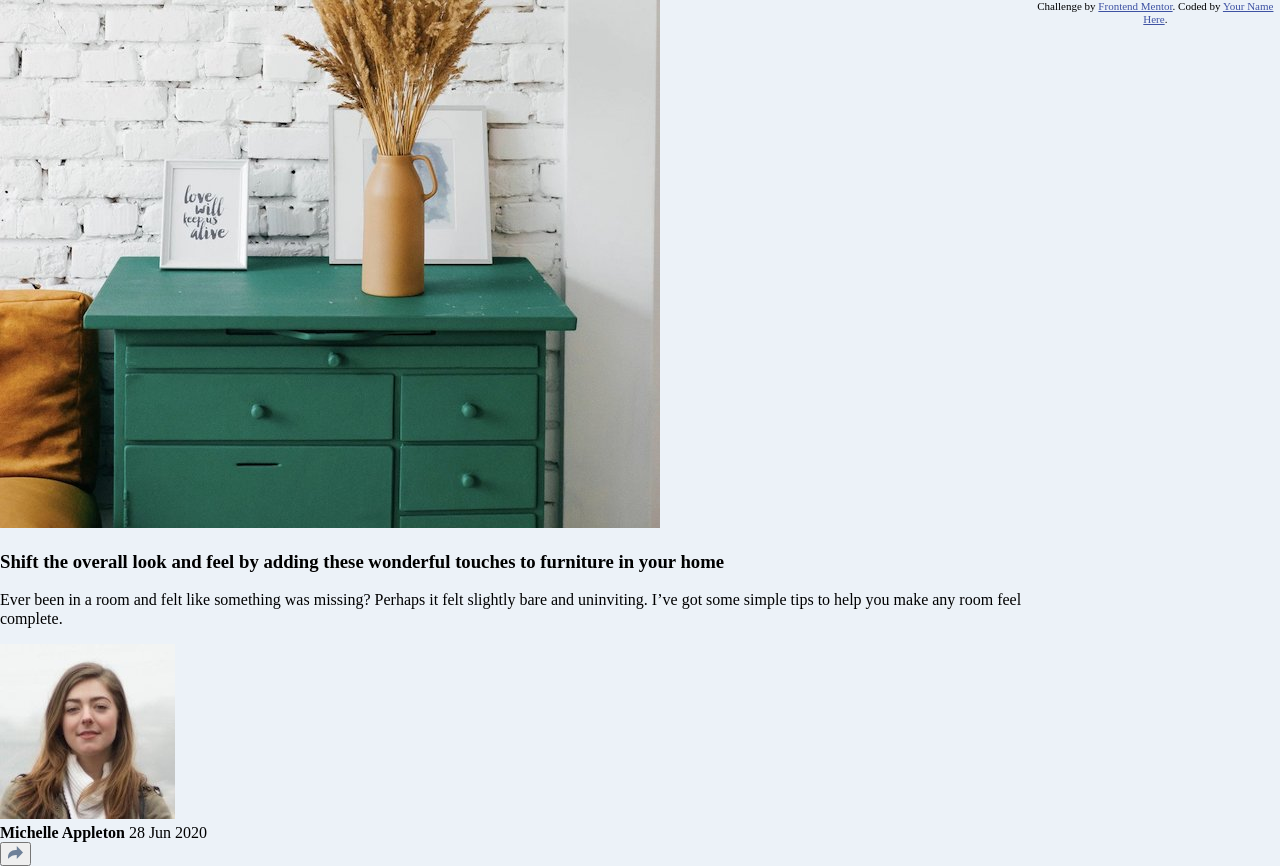
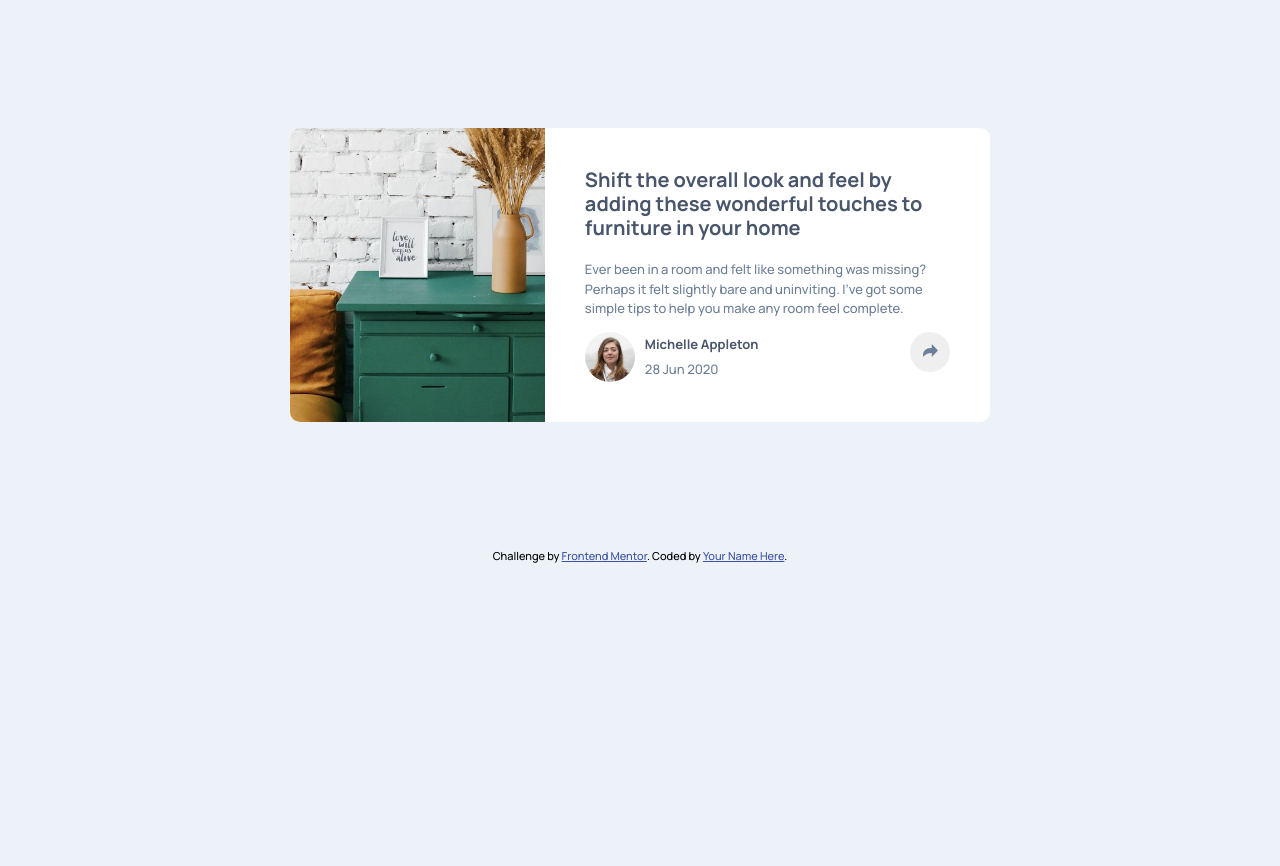
Before and after one commit to AhmedMikkawe/ArticlePreviewComponent, a plain HTML site: page index.html in a window 1280 px wide. After the commit the page ends 800 px from the top, so only its background shows below. Drawn offline with Linux system fonts and the light colour scheme.

Commit message:
Completed Positioning Elements

```diff
--- a/index.html
+++ b/index.html
@@ -6,19 +6,23 @@
 
   <link rel="icon" type="image/png" sizes="32x32" href="./images/favicon-32x32.png">
   <link rel="stylesheet" href="styles/normalize.css">
+  <link rel="preconnect" href="https://fonts.googleapis.com">
+  <link rel="preconnect" href="https://fonts.gstatic.com" crossorigin>
+  <link href="https://fonts.googleapis.com/css2?family=Manrope:wght@500;700&display=swap" rel="stylesheet">
+
   <link rel="stylesheet" href="styles/style.css">
   <title>Frontend Mentor | Article preview component</title>
 
   <!-- Feel free to remove these styles or customise in your own stylesheet 👍 -->
   <style>
-    .attribution { font-size: 11px; text-align: center; }
+    .attribution { font-size: 11px; text-align: center;}
     .attribution a { color: hsl(228, 45%, 44%); }
   </style>
 </head>
 <body>
   <div class="component">
     <div class="image-container">
-      <img src="images/drawers.jpg" alt="drawers">
+<!--      <img src="images/drawers.jpg" alt="drawers">-->
     </div>
     <div class="component-content">
       <h3 class="content-header">  Shift the overall look and feel by adding these wonderful
@@ -30,10 +34,12 @@
         to help you make any room feel complete.
       </p>
       <div class="author-component">
-        <img src="images/avatar-michelle.jpg" alt="michelle">
         <div class="author-info">
-          <strong>Michelle Appleton</strong>
-          <span>28 Jun 2020</span>
+          <img class="avatar" src="images/avatar-michelle.jpg" alt="michelle">
+          <div class="author-info2">
+            <strong>Michelle Appleton</strong>
+            <span>28 Jun 2020</span>
+          </div>
         </div>
         <button class="share">
           <img src="images/icon-share.svg" alt="share icon">
--- a/styles/style.css
+++ b/styles/style.css
@@ -6,5 +6,66 @@
 }
 body{
     background-color: var(--Light-Grayish-Blue);
+    font-size: 13px;
+    font-family: 'Manrope', sans-serif;
+}
+.component{
+    margin: 10% auto;
     display: flex;
+    max-width: 700px;
+    max-height: 300px;
+    background-color: #fff;
+    border-radius: 10px;
 }
+.component .image-container{
+    width: 100%;
+    background: url("../images/drawers.jpg") no-repeat center left / cover;
+    border-radius: 10px 0 0 10px;
+
+}
+.component .component-content{
+    padding: 40px;
+}
+.component .component-content .content-header{
+    color: var(--Very-Dark-Grayish-Blue);
+    font-size: 20px;
+    line-height: 1.2;
+    margin-top: 0;
+}
+.component .component-content .content-paragraph{
+    color: var(--Desaturated-Dark-Blue);
+    line-height: 1.5;
+}
+.component .author-info{
+    display: flex;
+    align-items: center;
+
+}
+.component .author-info .avatar{
+    width: 50px;
+    border-radius: 50%;
+    margin-right: 10px;
+}
+.component .author-info .author-info2{
+    display: flex;
+    flex-direction: column;
+}
+.component .author-info .author-info2>span{
+    color: var(--Desaturated-Dark-Blue);
+}
+
+.component .author-info .author-info2>strong{
+    color: var(--Very-Dark-Grayish-Blue);
+    margin-bottom: 10px;
+}
+.component .author-component{
+    display: flex;
+    justify-content: space-between;
+}
+.component .author-component .share{
+    border-radius: 50%;
+    width: 40px;
+    height: 40px;
+    border: none;
+    cursor: pointer;
+}
```
